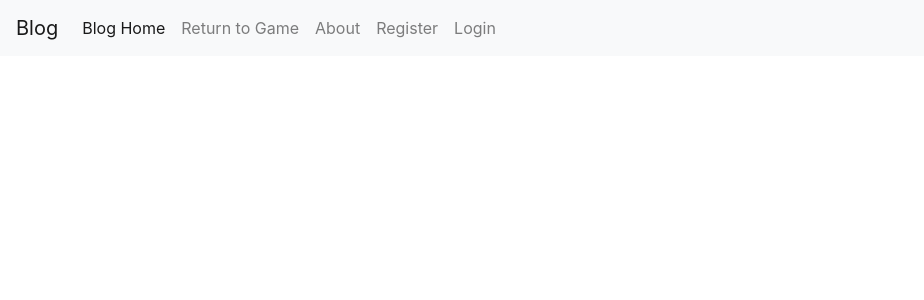
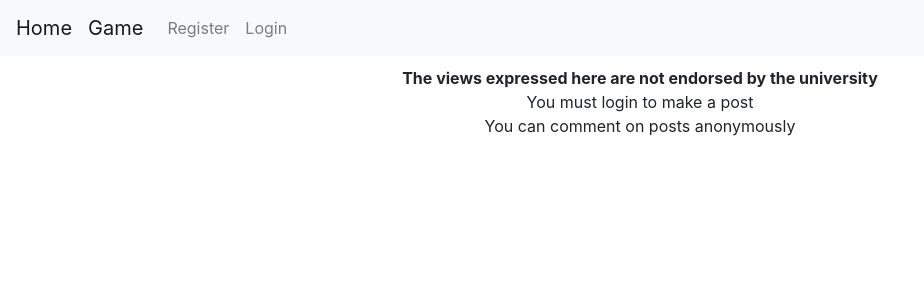
Before and after one commit to myb204/Mystery-Tour, a Django app: page /blog/ in a window 1280 px wide. Shown: the top 300 px of the page, without its empty margins (0-924 px from the left). Run offline with Django 3.2, Linux system fonts and the light colour scheme; data that the repository does not hold is empty; some libraries are stand-ins or nearby versions.

Commit message:
Layout finalised.

```diff
--- a/blog/models.py
+++ b/blog/models.py
@@ -19,6 +19,9 @@ class Post(models.Model):
     def get_absolute_url(self):
         return reverse('post-detail', kwargs={'pk':self.pk})
 
+"""
+Model class for Comment objects
+"""
 class Comment(models.Model):
     post = models.ForeignKey(Post, on_delete=models.CASCADE, related_name='comments')
     name = models.CharField(max_length=80)
--- a/blog/templates/blog/base.html
+++ b/blog/templates/blog/base.html
@@ -18,22 +18,14 @@
 </head>
 <body>
     <nav class="navbar navbar-expand-lg navbar-light bg-light">
-      <a class="navbar-brand" href="{% url 'blog-home' %}">Blog</a>
+      <a class="navbar-brand" href="{% url 'blog-home' %}">Home</a>
+      <a class="navbar-brand" href="{% url 'treasurehunt-home' %}">Game</a>
       <button class="navbar-toggler" type="button" data-toggle="collapse" data-target="#navbarSupportedContent" aria-controls="navbarSupportedContent" aria-expanded="false" aria-label="Toggle navigation">
         <span class="navbar-toggler-icon"></span>
       </button>
 
       <div class="collapse navbar-collapse" id="navbarSupportedContent">
         <ul class="navbar-nav mr-auto">
-          <li class="nav-item active">
-            <a class="nav-link" href="{% url 'blog-home' %}">Blog Home <span class="sr-only">(current)</span></a>
-          </li>
-          <li class="nav-item">
-            <a class="nav-link" href="{% url 'treasurehunt-home' %}">Return to Game</a>
-          </li>
-          <li class="nav-item">
-            <a class="nav-link" href="{% url 'blog-about' %}">About</a>
-          </li>
           {% if user.is_authenticated %}
               <li class="nav-item">
                 <a class="nav-link" href="{% url 'post-create' %}">Post</a>
@@ -55,6 +47,13 @@
         </ul>
       </div>
     </nav>
+    <div style="padding:10px">
+        <p class="text-center">
+            <strong>The views expressed here are not endorsed by the university</strong><br>
+            You must login to make a post<br>
+            You can comment on posts anonymously
+        </p>
+    </div>
     <main role="main" class="container">
       <div class="row">
         <div class="col-md-8">
--- a/blog/templates/blog/home.html
+++ b/blog/templates/blog/home.html
@@ -1,7 +1,7 @@
 {% extends "blog/base.html" %}
 {% block content %}
     {% for post in posts %}
-        <br><div class="border" style="padding:10px">
+        <br><div class="border shadow-sm p-3 mb-5 bg-white rounded" style="padding:10px">
             <article class="media content-section">
               <div class="media-body">
                 <div class="article-metadata">
--- a/blog/templates/blog/post_detail.html
+++ b/blog/templates/blog/post_detail.html
@@ -12,7 +12,7 @@
           </div>
           {% endif %}
         </div><br>
-        <div class="border" style="padding:10px">
+        <div class="border shadow-sm p-3 mb-5 bg-white rounded" style="padding:10px">
             <h2>{{ object.title }}</h2>
             <p>{{ object.content }}</p>
         </div><br>
@@ -22,7 +22,7 @@
     <a class="btn btn-secondary btn-sm mt-1 mb-1" href="{% url 'post-comment' pk=post.pk %}">Add comment</a>
     <div style="padding-bottom:50px"><br>
         {% for comment in post.comments.all %}
-                <div class="border" style="padding:10px" >
+                <div class="border shadow-sm p-3 mb-1 bg-white rounded" style="padding:10px" >
                     <div class="date">
                         {{ comment.created_on }}
                     </div>
--- a/blog/urls.py
+++ b/blog/urls.py
@@ -11,7 +11,6 @@ from . import views
 urlpatterns = [
     path('', PostListView.as_view(), name='blog-home'),
     path('user/<str:username>/', UserPostListView.as_view(), name='user-posts'),
-    path('about/', views.about, name='blog-about'),
     path('post/<int:pk>/', PostDetailView.as_view(), name='post-detail'),
     path('post/new/', PostCreateView.as_view(), name='post-create'),
     path('post/<int:pk>/update/', PostUpdateView.as_view(), name='post-update'),
--- a/blog/views.py
+++ b/blog/views.py
@@ -9,6 +9,9 @@ from django.contrib.auth.models import User
 from .models import Post
 from .forms import CommentForm
 
+"""
+View for the home page containing all blog posts.
+"""
 def home(request):
 
     context = {
@@ -16,6 +19,10 @@ def home(request):
     }
     return render(request, 'blog/home.html', context)
 
+"""
+View for all posts ordered by newest to oldest in date.
+Paginated by 10 posts.
+"""
 class PostListView(ListView):
     model = Post
     template_name = 'blog/home.html'
@@ -23,6 +30,9 @@ class PostListView(ListView):
     ordering = ['-date_posted']  # Newest to oldest
     paginate_by = 10
 
+"""
+View for all posts by a certain user ordered by newest to oldest
+"""
 class UserPostListView(ListView):
     model = Post
     template_name = 'blog/user_posts.html'
@@ -33,10 +43,15 @@ class UserPostListView(ListView):
         user = get_object_or_404(User, username=self.kwargs.get('username'))
         return Post.objects.filter(author=user).order_by('-date_posted')
 
-
+"""
+Detail view for a specific post
+"""
 class PostDetailView(DetailView):
     model = Post
 
+"""
+View to create a post with a form and a required login
+"""
 class PostCreateView(LoginRequiredMixin, CreateView):
     model = Post
     fields = ['title', 'content']
@@ -45,6 +60,9 @@ class PostCreateView(LoginRequiredMixin, CreateView):
         form.instance.author = self.request.user
         return super().form_valid(form)
 
+"""
+View to update a post with a form instance
+"""
 class PostUpdateView(LoginRequiredMixin, UserPassesTestMixin, UpdateView):
     model = Post
     fields = ['title', 'content']
@@ -59,6 +77,9 @@ class PostUpdateView(LoginRequiredMixin, UserPassesTestMixin, UpdateView):
             return True
         return False
 
+"""
+View to delete a post requiring login and user instance
+"""
 class PostDeleteView(LoginRequiredMixin, UserPassesTestMixin, DeleteView):
     model = Post
     success_url = '/blog/'
@@ -68,6 +89,9 @@ class PostDeleteView(LoginRequiredMixin, UserPassesTestMixin, DeleteView):
             return True
         return False
 
+"""
+View to add a comment to a post via a comment form
+"""
 def add_comment_to_post(request, pk):
     post = get_object_or_404(Post, pk=pk)
     if request.method == "POST":
@@ -80,6 +104,3 @@ def add_comment_to_post(request, pk):
     else:
         form = CommentForm()
     return render(request, 'blog/add_comment_to_post.html', {'form': form})
-
-def about(request):
-    return render(request, 'blog/about.html', {'title': 'About'})
--- a/mysterytour/settings.py
+++ b/mysterytour/settings.py
@@ -12,10 +12,10 @@ SECRET_KEY = 'i5awbxb8io1j9*6d!2e6(h*%3z9k^46oc-fj@$r$^o6$f8637e'
 #SECRET_KEY = os.environ.get('SECRET_KEY')
 
 # SECURITY WARNING: don't run with debug turned on in production!
-DEBUG = False
+DEBUG = True
 
 ALLOWED_HOSTS = [
-    'djangomysterytour.herokuapp.com',
+    #'djangomysterytour.herokuapp.com',
 ]
 
 # Application definition
--- a/users/signals.py
+++ b/users/signals.py
@@ -2,6 +2,7 @@ from django.db.models.signals import post_save
 from django.contrib.auth.models import User
 from django.dispatch import receiver
 from .models import Profile
+
 
 @receiver(post_save, sender=User)
 def create_profile(sender, instance, created, **kwargs):
--- a/users/views.py
+++ b/users/views.py
@@ -3,6 +3,9 @@ from django.contrib import messages
 from django.contrib.auth.decorators import login_required
 from .forms import UserRegisterForm, UserUpdateForm, ProfileUpdateForm
 
+"""
+View to register a user
+"""
 def register(request):
     if request.method == 'POST':
         form = UserRegisterForm(request.POST)
@@ -15,6 +18,9 @@ def register(request):
         form = UserRegisterForm()
     return render(request, 'users/register.html', {'form': form})
 
+"""
+View to see a users profile requiring a login register
+"""
 @login_required
 def profile(request):
 
```
Also changed, not shown: blog/templates/blog/about.html (deleted, +0 -8 lines).
